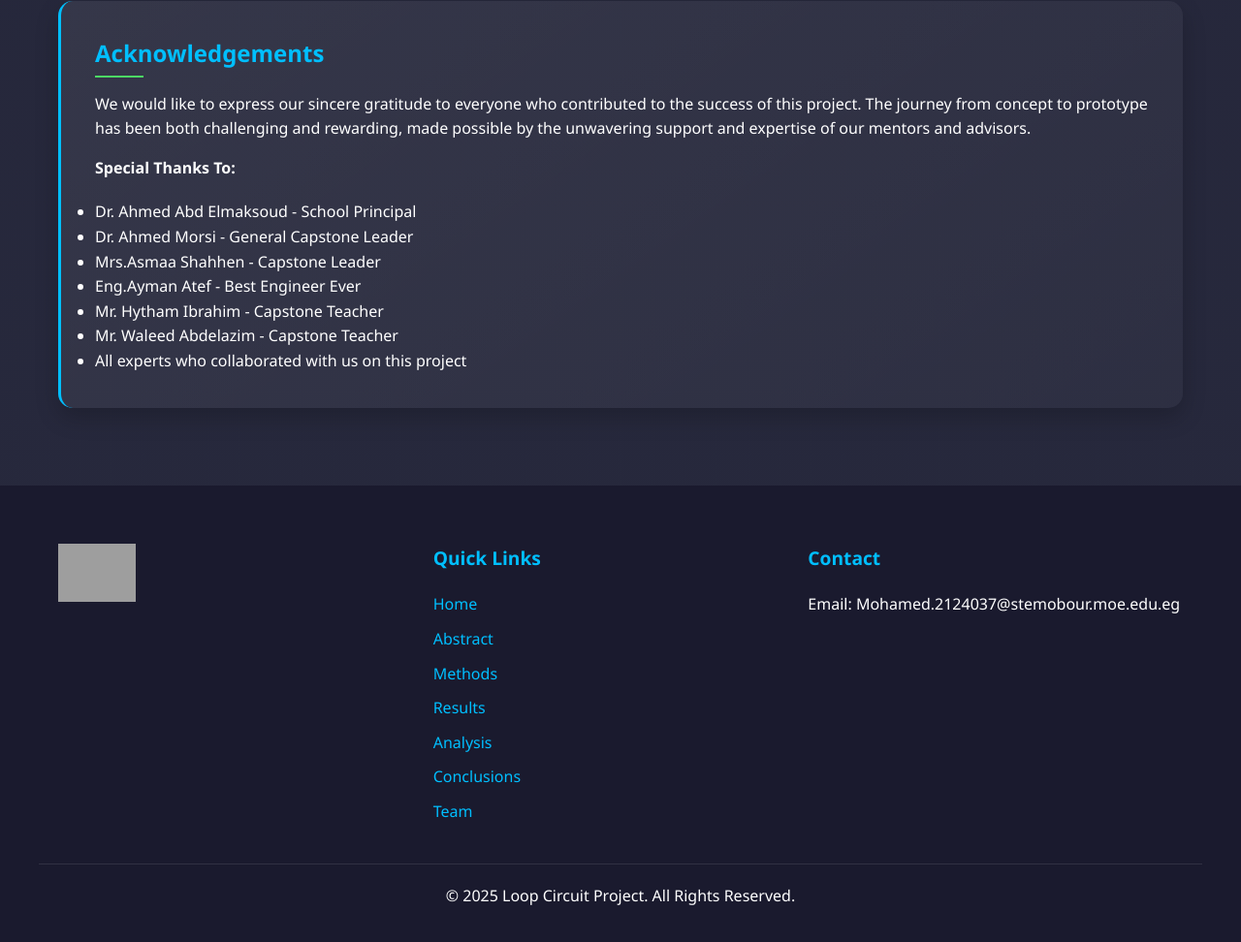
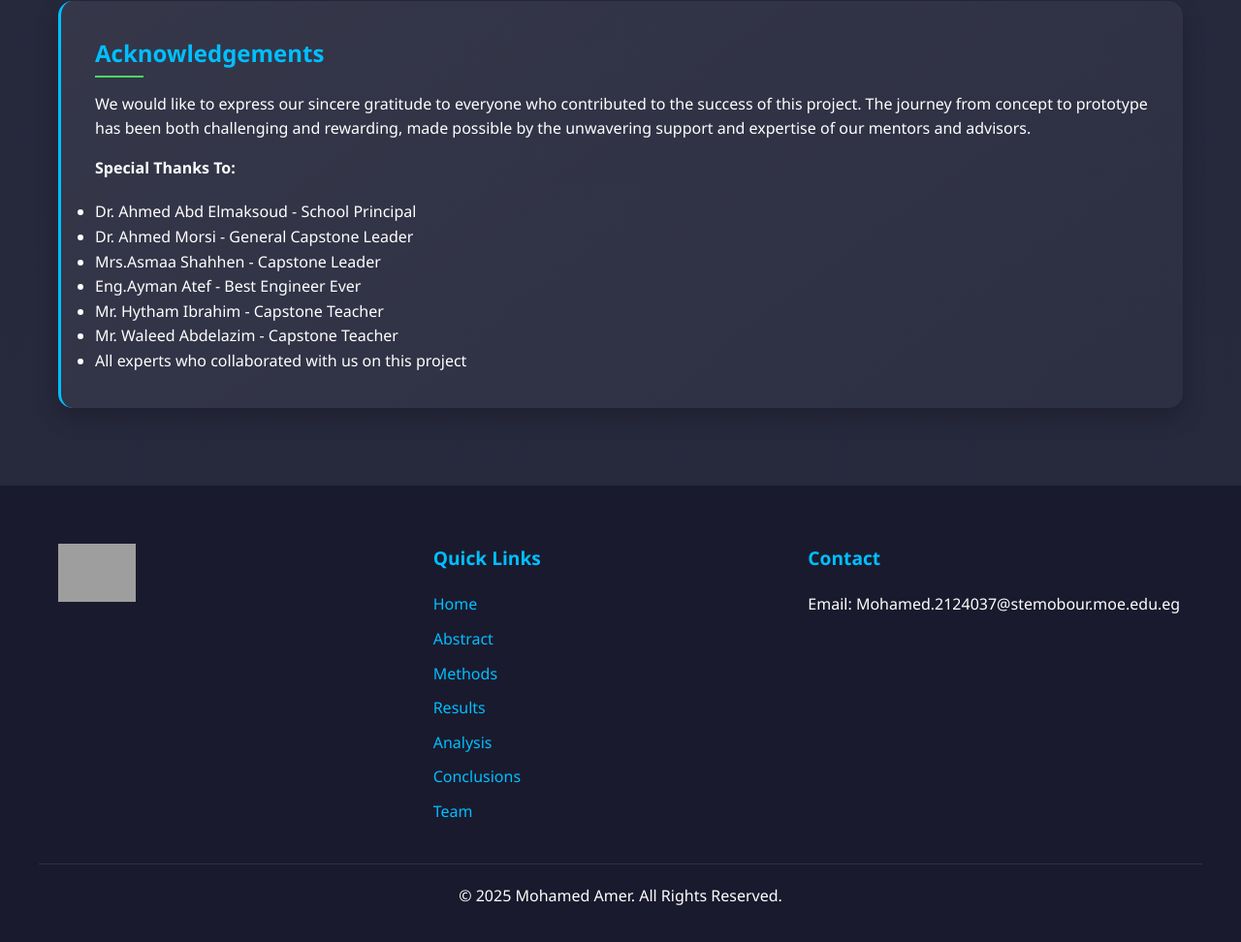
Before and after one commit to MasterPrefect/Loop-Circuit, a plain HTML site: page index.html in a window 1280 px wide. Shown: the part 7195-8167 px from the top of the page at 97% size. Drawn offline with Linux system fonts and the light colour scheme; grey boxes are pictures that could not be loaded.

Commit message:
Update index.html

```diff
--- a/index.html
+++ b/index.html
@@ -3,7 +3,7 @@
 <head>
     <meta charset="UTF-8">
     <meta name="viewport" content="width=device-width, initial-scale=1.0">
-    <title>Loop Circuit Project</title>
+    <title>Cap 21110</title>
     <link rel="stylesheet" href="styles.css">
     <script src="main.js" defer></script>
 </head>
@@ -359,7 +359,7 @@
             </div>
         </div>
         <div class="footer-bottom">
-            <p>&copy; 2025 Loop Circuit Project. All Rights Reserved.</p>
+            <p>&copy; 2025 Mohamed Amer. All Rights Reserved.</p>
         </div>
     </footer>
 </body>
```
